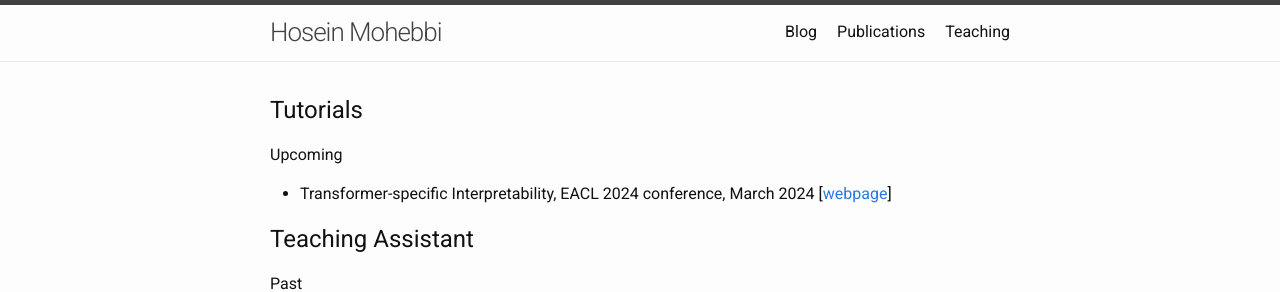
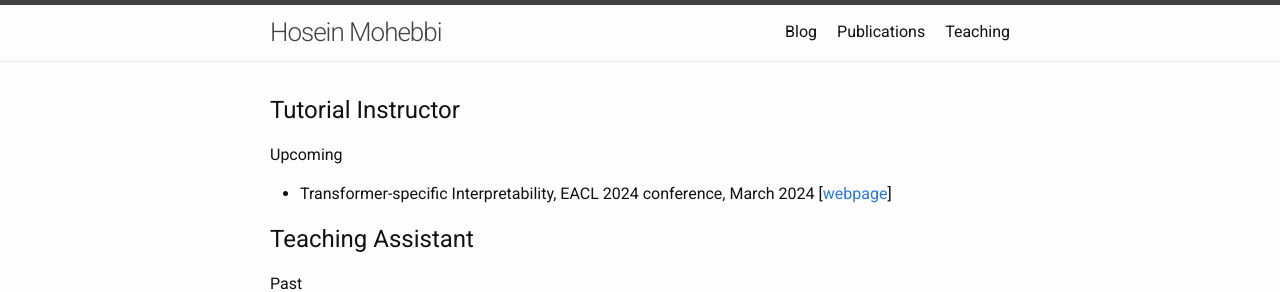
Before and after one commit to hmohebbi/hmohebbi.github.io, a Jekyll site: the page built from teaching.md, in a window 1280 px wide. Shown: the top 292 px of the page. Built offline with Jekyll 4.4.1, drawn with Linux system fonts in a browser that asks for light colours; a style sheet for code colours, icons or effects is not loaded.

Commit message:
Update teaching.md

```diff
--- a/teaching.md
+++ b/teaching.md
@@ -5,7 +5,7 @@ permalink: /teaching/
 ---
 
 
-## Tutorials
+## Tutorial Instructor
 Upcoming
 * Transformer-specific Interpretability, EACL 2024 conference, March 2024 [[webpage](https://projects.illc.uva.nl/indeep/tutorial/)]
 
```
